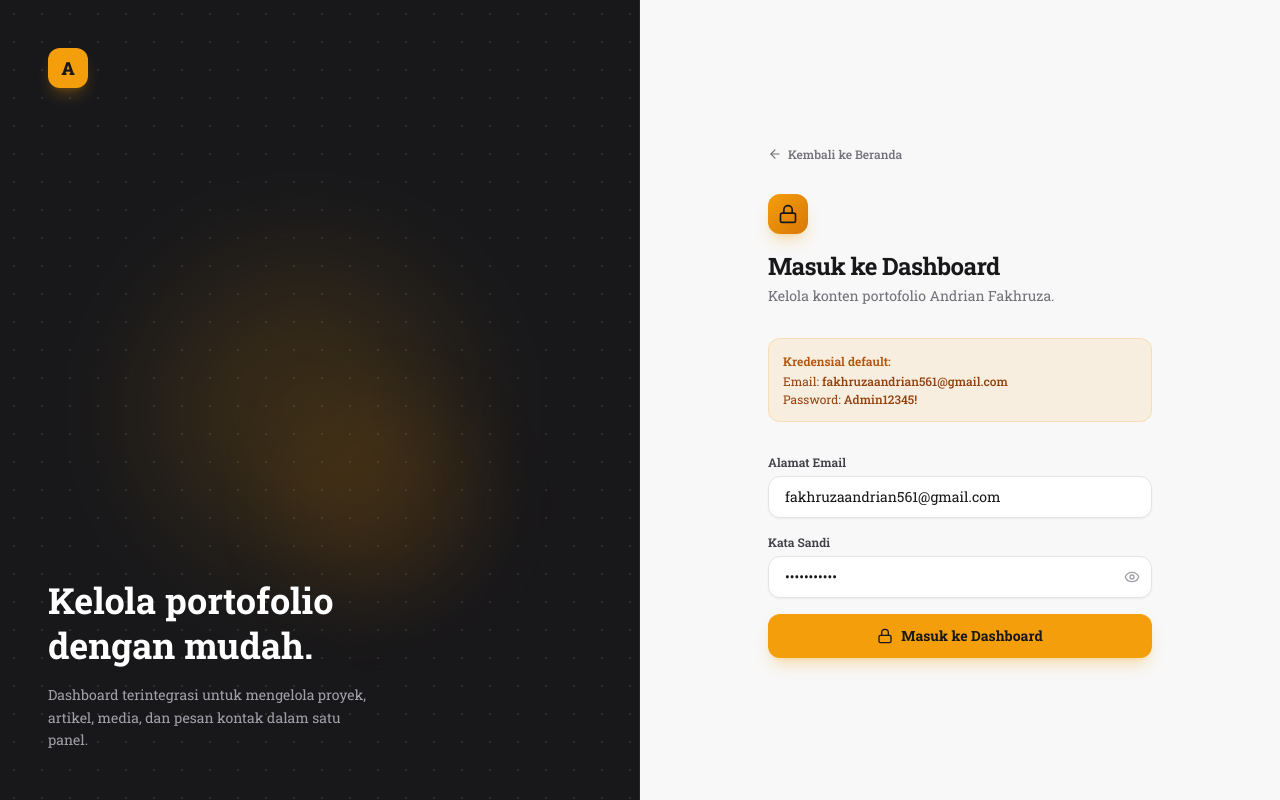
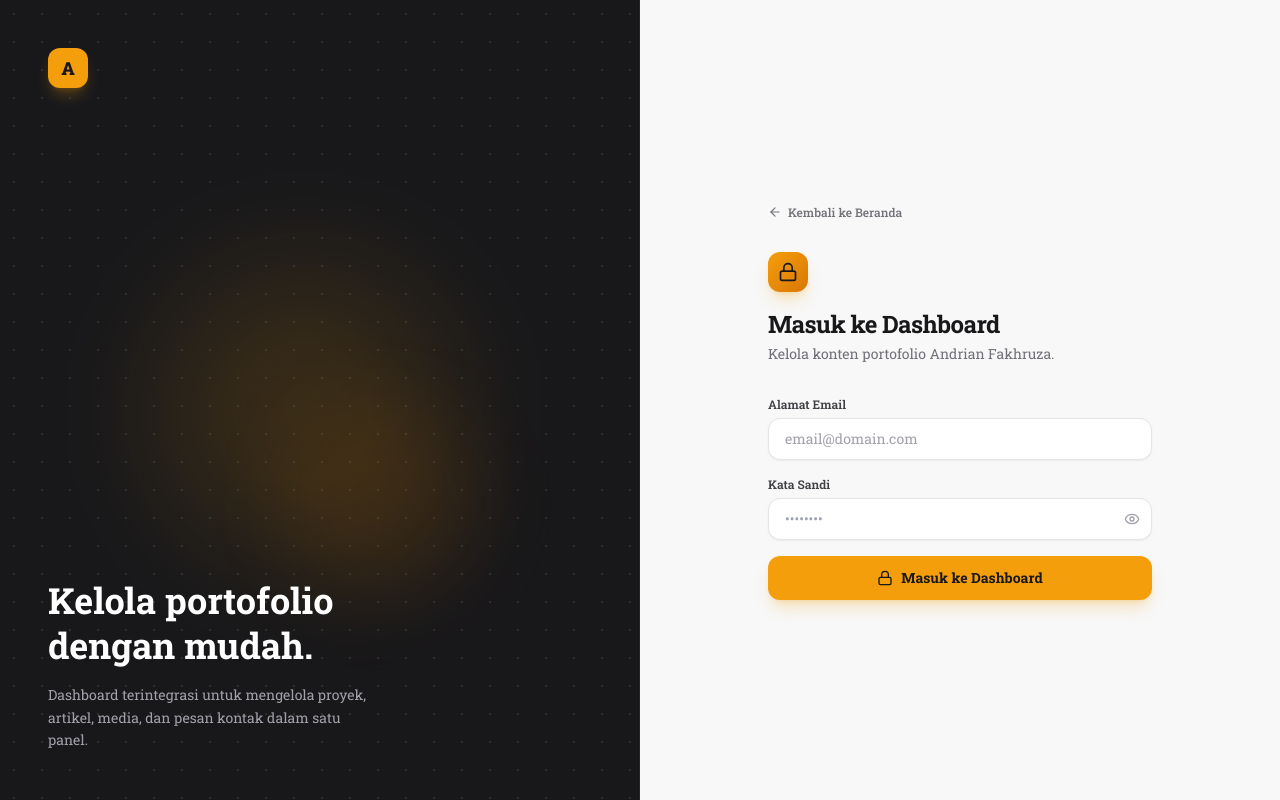
Before and after one commit to AndrianFakhruza/my-portfolio, a Next.js app: page /admin/login in a window 1280 px wide. Built offline with nearby package versions, Linux system fonts and the light colour scheme.

Commit message:
clean-login-page

```diff
--- a/app/admin/login/page.tsx
+++ b/app/admin/login/page.tsx
@@ -7,8 +7,8 @@ import { Lock, ArrowLeft, Loader2, AlertCircle, Eye, EyeOff } from "lucide-react
 
 export default function AdminLoginPage() {
   const router = useRouter();
-  const [email, setEmail] = useState("fakhruzaandrian561@gmail.com");
-  const [password, setPassword] = useState("Admin12345!");
+  const [email, setEmail] = useState("");
+  const [password, setPassword] = useState("");
   const [showPass, setShowPass] = useState(false);
   const [loading, setLoading] = useState(false);
   const [error, setError] = useState<string | null>(null);
@@ -91,13 +91,6 @@ export default function AdminLoginPage() {
             </p>
           </div>
 
-          {/* Credential hint */}
-          <div className="p-3.5 rounded-xl bg-amber-500/10 border border-amber-500/20 text-xs text-amber-800 dark:text-amber-300 space-y-0.5">
-            <p className="font-semibold text-amber-700 dark:text-[#F59E0B] mb-1">Kredensial default:</p>
-            <p>Email: <span className="font-mono font-medium">fakhruzaandrian561@gmail.com</span></p>
-            <p>Password: <span className="font-mono font-medium">Admin12345!</span></p>
-          </div>
-
           {error && (
             <div className="p-3 rounded-xl border border-rose-200 dark:border-rose-500/30 bg-rose-50 dark:bg-rose-500/10 flex items-center gap-2 text-xs text-rose-600 dark:text-rose-400">
               <AlertCircle className="w-4 h-4 shrink-0" />
--- a/prisma/seed.js
+++ b/prisma/seed.js
@@ -7,8 +7,8 @@ async function main() {
   console.log("Seeding database...");
 
   // 1. Create Default Admin User
-  // Password default: Admin12345!
-  const hashedPassword = await bcrypt.hash("Admin12345!", 10);
+  // Password: AndreAsia_123
+  const hashedPassword = await bcrypt.hash("AndreAsia_123", 10);
   const user = await prisma.user.upsert({
     where: { email: "fakhruzaandrian561@gmail.com" },
     update: {
```
